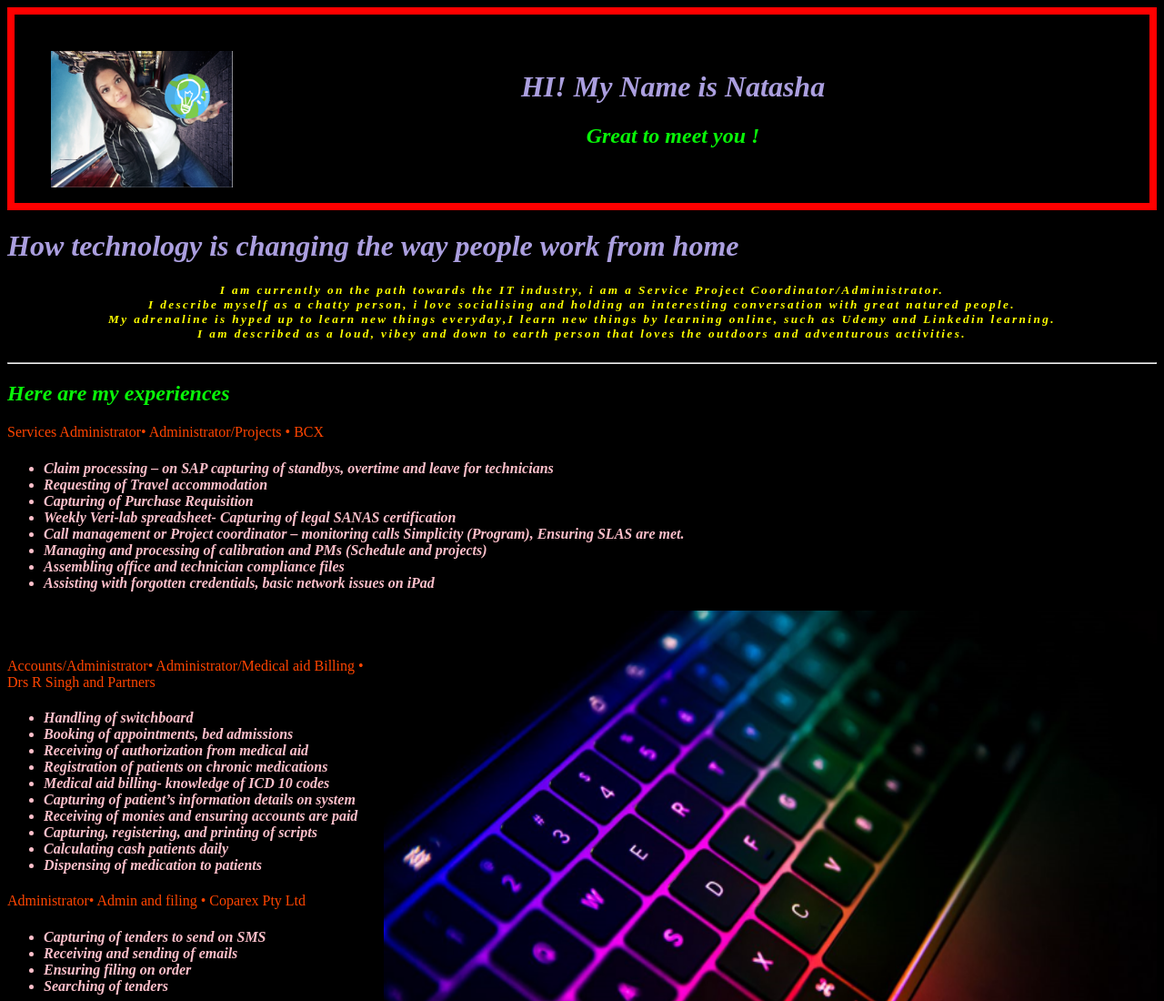
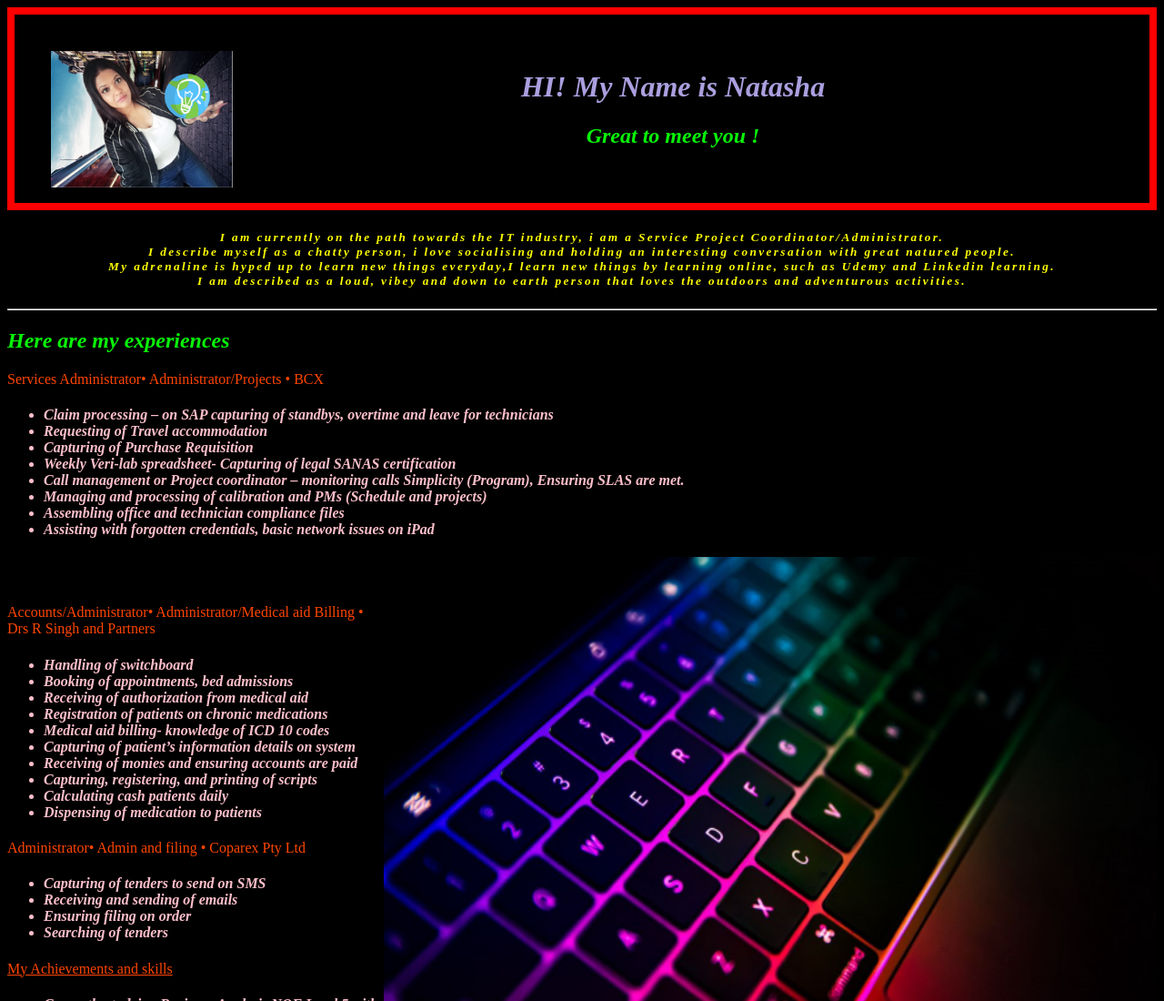
Before and after one commit to natashan290/MyBio, a plain HTML site: page Bio.html in a window 1280 px wide. Shown: the top 1100 px of the page at 91% size. Drawn offline with Linux system fonts and the light colour scheme.

Commit message:
Update Bio.html

```diff
--- a/Bio.html
+++ b/Bio.html
@@ -67,7 +67,6 @@ a:link {
  </head>
 <body>
     <div>
-      <h1 id="title">How technology is changing the way people work from home</h1>
     <h5><blockquote>I am currently on the path towards the IT industry, i am a Service Project Coordinator/Administrator. <br/> I describe myself as a chatty person, i love socialising and holding an interesting conversation
         with great natured people.<br/> My adrenaline is hyped up to learn new things everyday,I learn new things by learning online, such as Udemy and Linkedin learning. <br/>I am described as a loud, vibey and down to earth person that loves the outdoors and adventurous activities.</blockquote>
     </h5>
```
